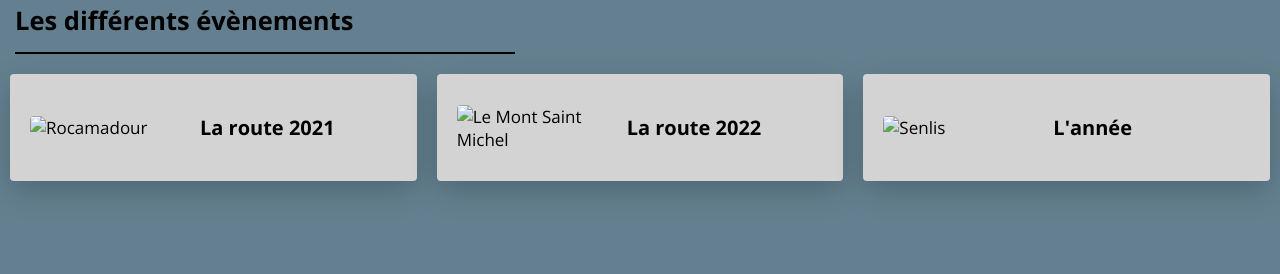
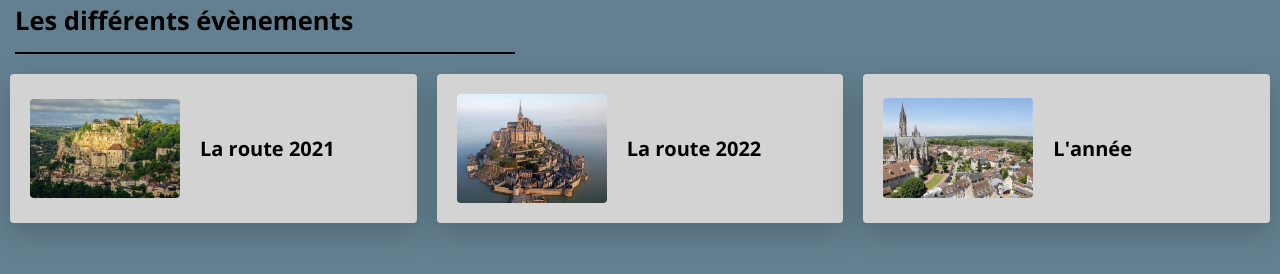
Before and after one commit to paulhenri-suquet/landing, a plain HTML site: page index.html in a window 1280 px wide. Shown: the part 532-806 px from the top of the page. Drawn offline with nearby package versions, Linux system fonts and the light colour scheme; a script that the page names is missing.

Commit message:
Update image path

```diff
--- a/index.html
+++ b/index.html
@@ -34,17 +34,17 @@
     <div class="line"></div>
     <div class="cards">
       <div class="card">
-        <img src="../route-senlis/images/rocamadour.jpg" alt="Rocamadour">
+        <img src="../images/rocamadour.jpg" alt="Rocamadour">
         <h3>La route 2021</h3>
       </div>
 
       <div class="card">
-        <img src="../route-senlis/images/mont-saint-michel.jpg" alt="Le Mont Saint Michel">
+        <img src="../images/mont-saint-michel.jpg" alt="Le Mont Saint Michel">
        <h3>La route 2022</h3>
       </div>
 
       <div class="card">
-        <img src="../route-senlis/images/senlis.jpg" alt="Senlis">
+        <img src="../images/senlis.jpg" alt="Senlis">
         <h3>L'année</h3>
       </div>
   </div>
```
